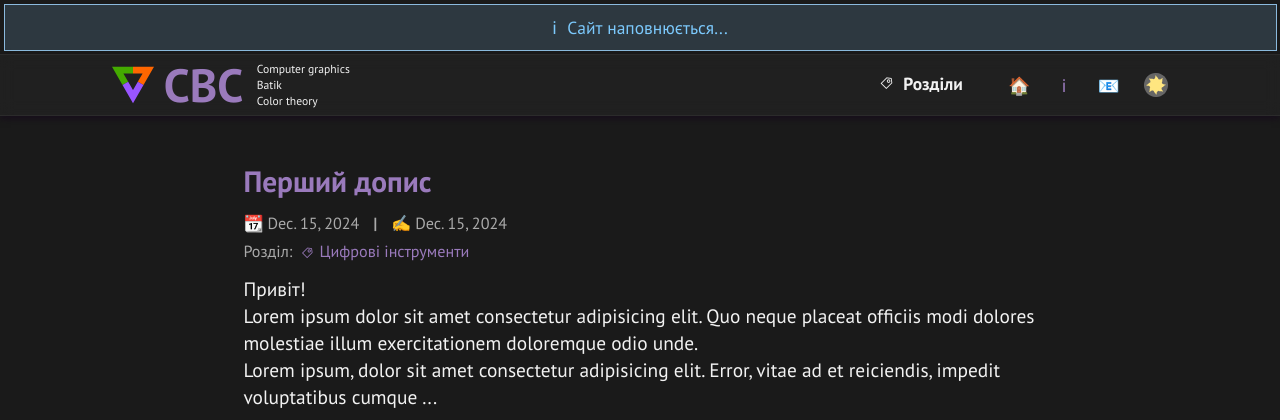
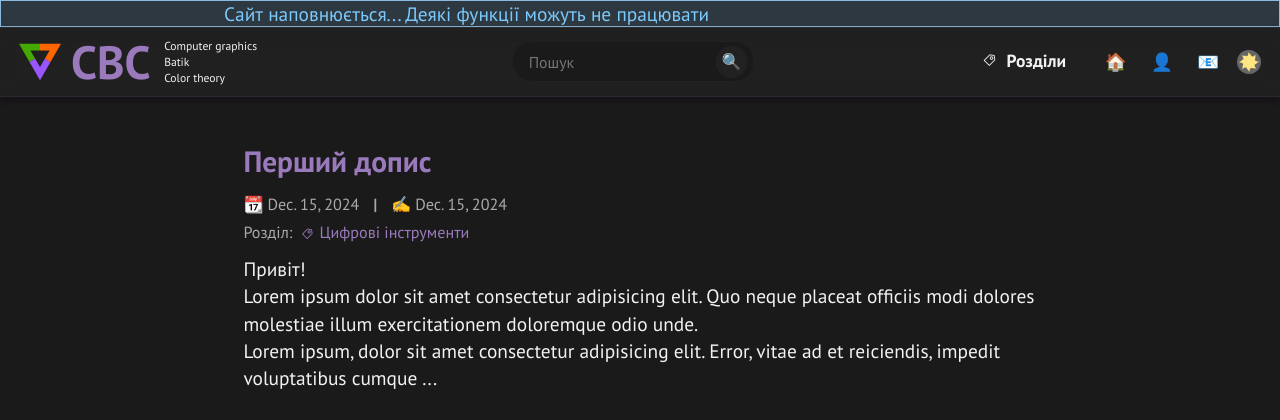
Before and after one commit to Syprox/personal_blog, a Django app: page / in a window 1280 px wide. Shown: the top 420 px of the page. Run offline with Django 5.2, Linux system fonts and the light colour scheme; data comes from the database, SQL or seed files in the repository; parts of the project's set-up code (start-up, migrations or seed data) failed here and were passed over; some libraries are stand-ins or nearby versions; some web fonts are replaced.

Commit message:
Додано форму пошуку (макет без функцій)

```diff
--- a/blog/forms.py
+++ b/blog/forms.py
@@ -36,9 +36,10 @@ class SearchForm(forms.Form):
     formtype = forms.CharField(widget=forms.HiddenInput(
         attrs={
             'value': 'search',
+            'id': 'search_input',
         }))
     keyword = forms.CharField(label="", widget=forms.TextInput(
         attrs={
-            'placeholder': '\1F50D',
+            'placeholder': 'Пошук',
             'class': 'search',
         }))
--- a/blog/templates/blog/header.html
+++ b/blog/templates/blog/header.html
@@ -1,7 +1,7 @@
 {% load static %}
 
 <header class="full-width" aria-label="Site header conatiner">
-  <div class="wrapper wider-block">
+  <div class="wrapper full-width">
     <div id="logo">
       <a href="{% url 'blog_index' %}" title="На головну сторінку"><img src="{% static 'img/logo3_icon.svg' %}" alt="" /></a>
       <div class="logoletters">
@@ -13,13 +13,14 @@
         </small>
       </div>
     </div>
-    {% comment %}
-    <form action="{% url 'search' 'Found' %}" method="POST">
+
+    <!-- <form action="{% url 'search' 'Found' %}" method="POST"> -->
+    <form action="{% url 'search' 'Found' %}" method="POST" id="search_form">
       {% csrf_token %}
-      {{ search_form.as_p }}
-      <input type="submit" value="Знайти" id="find" />
+      {{ search_form }}
+      <input type="submit" value="🔍" id="find_btn" />
     </form>
-    {% endcomment %}
+
     <nav aria-label="Pages list" class="close">
       <div class="tags" id="tags" title="Розділи">
         <strong>Розділи</strong>
--- a/blog/templates/blog/information.html
+++ b/blog/templates/blog/information.html
@@ -1,3 +1,3 @@
-<div class="full-width information box" data-type="info">
-  <span id="main_message">Сайт наповнюється...</span>
+<div class="full-width attention box" data-type="info">
+  <span id="main_message">Сайт наповнюється... Деякі функції можуть не працювати</span>
 </div>
--- a/blog/urls.py
+++ b/blog/urls.py
@@ -16,4 +16,5 @@ urlpatterns = [
     path("category/<slug>/", views.blog_index, name="blog_category"),
     path('upload/', views.image_upload_view, name="image_upload"),
     path("theme_toggle/", views.theme_toggle, name="theme_toggle"),
+    path("search/<str:keyword>", views.search, name="search"),
 ]
--- a/blog/views.py
+++ b/blog/views.py
@@ -15,6 +15,7 @@ def page_detail(request, slug):
     context={
         'page': page,
         'categories': categories,
+        "search_form": f.SearchForm,
     }
     return render(request, 'blog/page.html', context)
 
@@ -56,8 +57,7 @@ def blog_index(request, slug=None):
         while len(text) < prev_len:
             text += ph[l].prettify(formatter="minimal")
             l+=1
-        print(text)
-        #post.content = pc.
+
         if len(text) == 0:
             post.content = '<p></p>'
         else:
@@ -71,6 +71,7 @@ def blog_index(request, slug=None):
                 'posts': post_in_current_page,
                 'posts_on_page': posts_on_page,
                 'prev_images': prev_images,
+                "search_form": f.SearchForm,
                 }
     return render(request,
                   'blog/index.html',
@@ -104,6 +105,7 @@ def blog_detail(request, slug):
         "comments": comments,
         'categories': categories,
         "form": CommentForm(),
+        "search_form": f.SearchForm,
     }
 
     return render(request, "blog/detail.html", context)
--- a/static/css/main.css
+++ b/static/css/main.css
@@ -186,7 +186,7 @@ footer {
 
 header {
   background-color: var(--clr-header-bg-opc);
-  /*padding: 0.2em 1em;*/
+  padding: 0.2em 1em;
   box-shadow: var(--box-shadow);
   border-bottom: var(--border);
   border-top: var(--border);
@@ -252,7 +252,7 @@ header .wrapper #navShowHideBtn #hamburger {
 }
 header .wrapper nav {
   display: flex;
-  gap: 1em;
+  gap: 0.6em;
   list-style: none;
   align-items: center;
   justify-content: center;
@@ -266,7 +266,7 @@ header .wrapper nav #main::before {
   content: "🏠";
 }
 header .wrapper nav #about_me::before {
-  content: "ℹ";
+  content: "👤";
 }
 header .wrapper nav #contacts::before {
   content: "📧";
@@ -668,6 +647,62 @@ main .btn:hover {
   transition: background-color var(--tr-time) ease-out;
 }
 
+form {
+  display: flex;
+  flex-direction: column;
+  gap: 0.6em;
+}
+form input,
+form textarea {
+  font-family: "PT Sans", serif;
+  font-weight: 400;
+  font-style: normal;
+  font-size: var(--fs--1);
+  display: block;
+  border: 1px solid var(--clr-header-bg);
+  background-color: var(--clr-header-bg-opc);
+  border-radius: var(--br);
+  outline: 0;
+  padding: 0.6em 1em;
+  width: clamp(320px, var(--content-min-width), 62%);
+}
+form textarea {
+  border-bottom-right-radius: 0.4em;
+}
+
+#search_form {
+  flex: 1 0;
+  flex-direction: row;
+  align-items: center;
+  gap: 0;
+  margin-right: -40px;
+  width: clamp(240px, 62%, min(62%, 240px));
+}
+#search_form input {
+  padding: 0.6em 42px 0.6em 1em;
+  border-radius: calc(var(--br) * 3);
+  font-size: var(--fs--2);
+  background-color: var(--clr-bg);
+  width: max(200px, 100%);
+}
+#search_form #find_btn {
+  flex: 0;
+  background-color: var(--clr-header-bg);
+  border: transparent;
+  cursor: pointer;
+  transform: translateX(-120%);
+  float: right;
+  padding: 0.4em;
+  height: 32px;
+  width: 32px;
+  aspect-ratio: 1/1;
+  border-radius: 50%;
+  display: flex;
+  justify-content: center;
+  align-items: center;
+  line-height: 1;
+}
+
 .pagination {
   margin-top: 2em;
 }
```
Also changed, not shown: other parts of static/css/main.css (+11 -27 lines).
